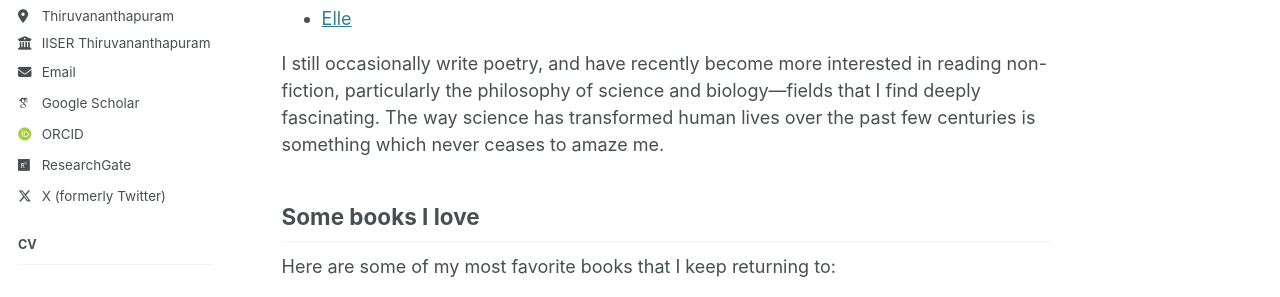
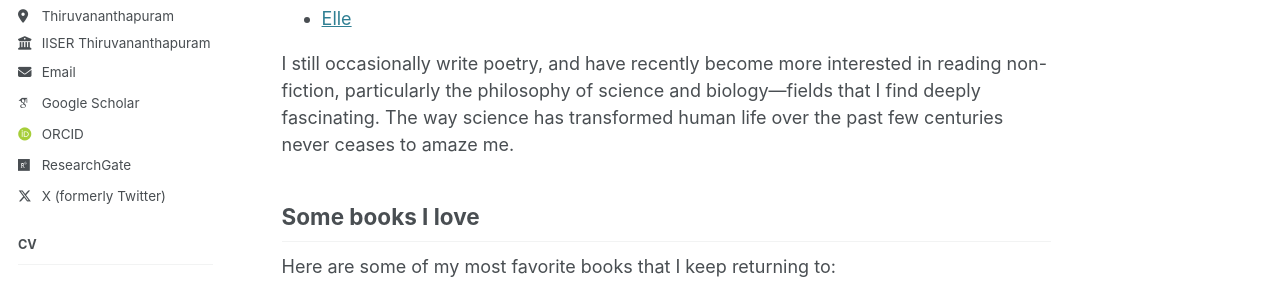
Before and after one commit to nikhil0597/nikhil0597.github.io, a Jekyll site: the page built from _pages/beyond-research.md, in a window 1280 px wide and 1382 px high. Shown: the part 365-662 px from the top of the window. Built offline with Jekyll 4.4.1, drawn with Linux system fonts in a browser that asks for light colours; some web fonts are replaced.

Commit message:
Update beyond-research.md

```diff
--- a/_pages/beyond-research.md
+++ b/_pages/beyond-research.md
@@ -9,7 +9,7 @@ Since childhood, I have enjoyed learning Mathematics, Science, and Literature. I
 - [Ship of Theseus](https://magazine.assisijeevan.com/p/717)
 - [Elle](https://magazine.assisijeevan.com/p/448)
 
-I still occasionally write poetry, and have recently become more interested in reading non-fiction, particularly the philosophy of science and biology—fields that I find deeply fascinating. The way science has transformed human lives over the past few centuries is something which never ceases to amaze me.
+I still occasionally write poetry, and have recently become more interested in reading non-fiction, particularly the philosophy of science and biology—fields that I find deeply fascinating. The way science has transformed human life over the past few centuries never ceases to amaze me.
 
 ## Some books I love
 Here are some of my most favorite books that I keep returning to:
```
